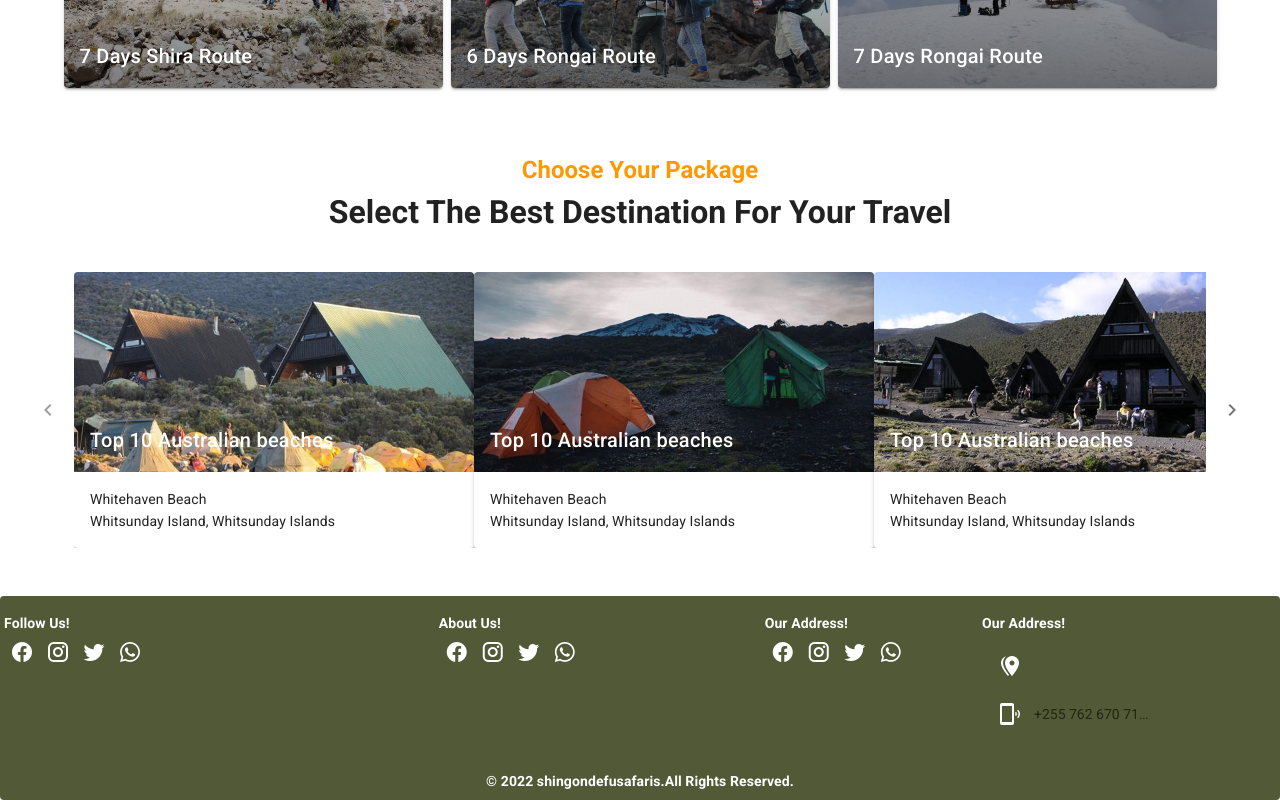
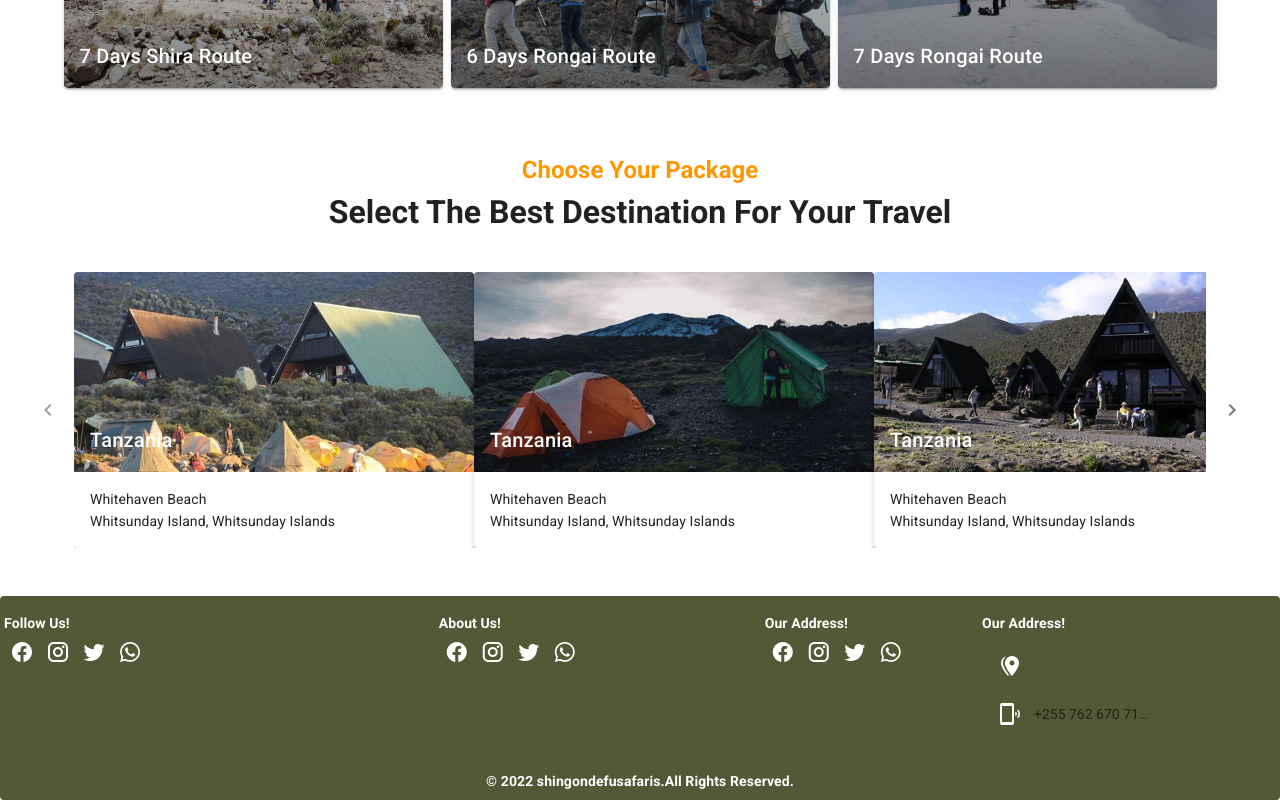
Before and after one commit to eduboy774/shingondefusafarisandadventure, a Vue app: page / in a window 1280 px wide. Shown: the part 1810-2610 px from the top of the page. Built offline with nearby package versions, Linux system fonts and the light colour scheme.

Commit message:
climbing changes

```diff
--- a/src/modules/Home/Home_Main/Home_Landing/Package.vue
+++ b/src/modules/Home/Home_Main/Home_Landing/Package.vue
@@ -36,7 +36,7 @@
          height="200px"
          :src="n.src"
           >
-         <v-card-title>Top 10 Australian beaches</v-card-title>
+         <v-card-title>Tanzania</v-card-title>
         </v-img>
          <v-card-text class="text--primary">
             <div>Whitehaven Beach</div>
```
Also changed, not shown: src/guide.txt (added).
